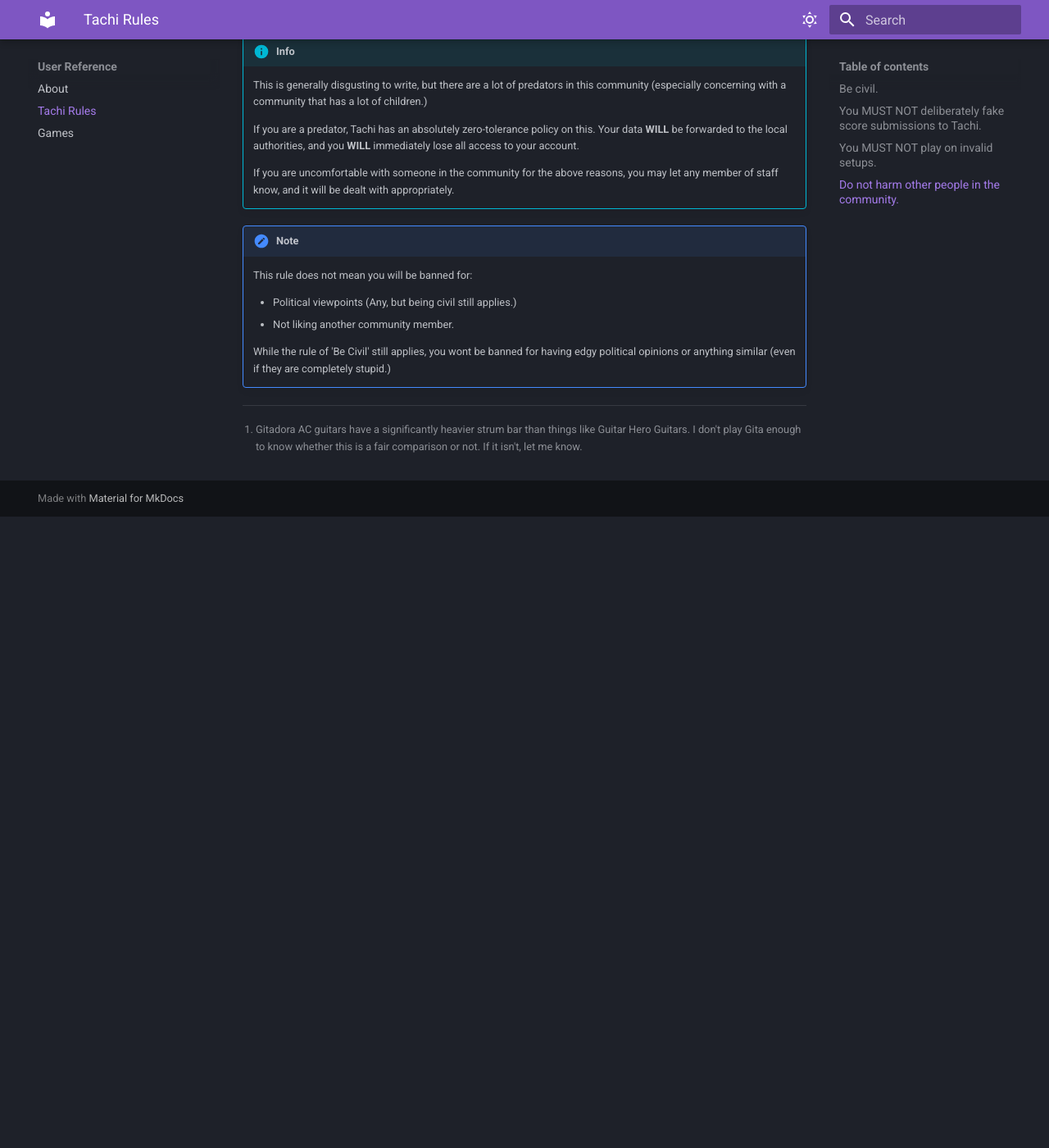
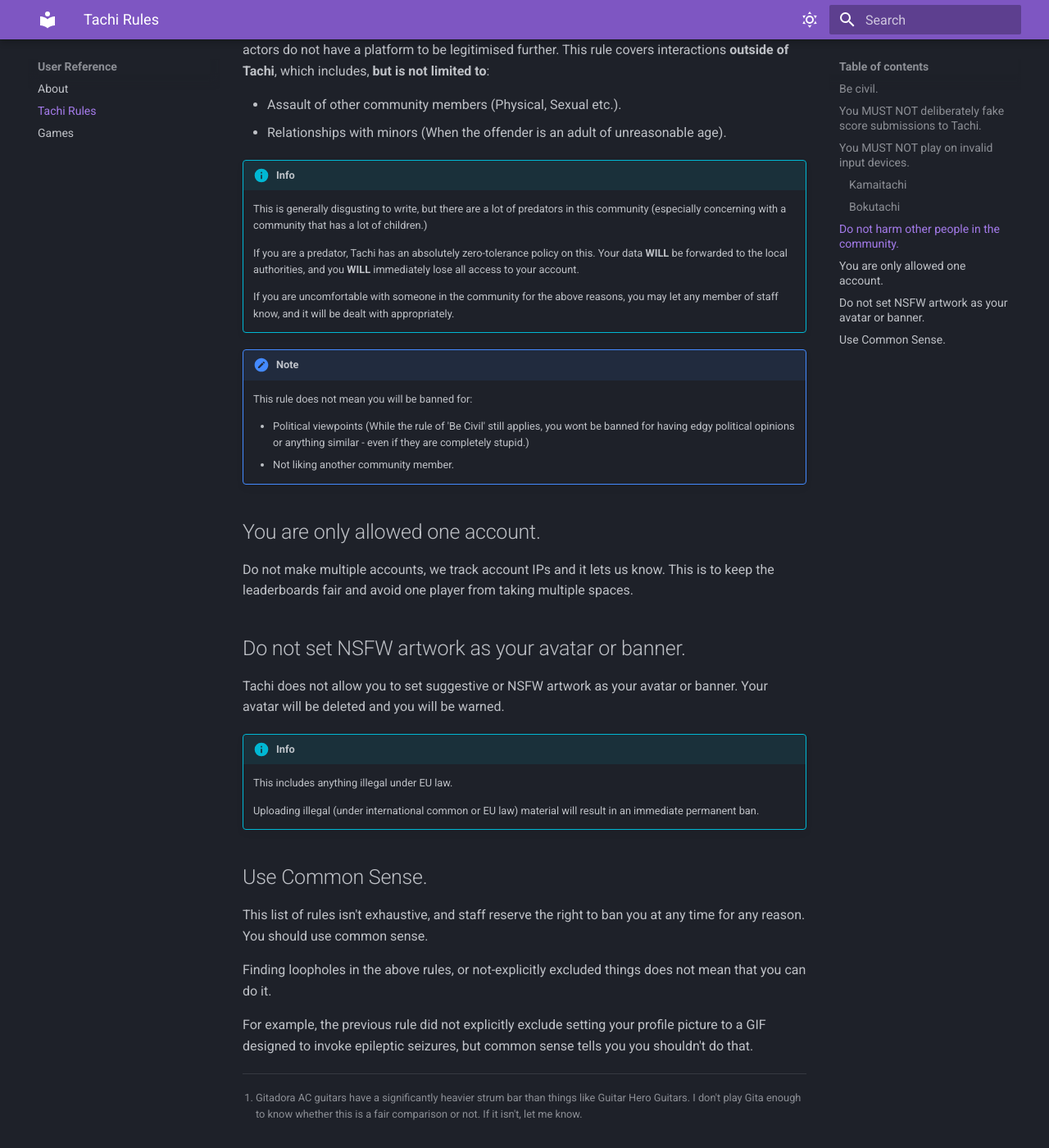
Before and after one commit to zkrising/Tachi, an MkDocs documentation site: the page built from docs/docs/user/rules.md, in a window 1280 px wide and 1400 px high, scrolled down 2341 px. Shown: the whole window at 82% size. Built offline with MkDocs 1.6.1 and Material for MkDocs 9.7.7, drawn with Linux system fonts in a browser that asks for light colours; before the commit the page ends 2971 px from its top, so only the background shows below that; some of the changed text lies outside the part shown.

Commit message:
tidy up rules

```diff
--- a/docs/docs/user/rules.md
+++ b/docs/docs/user/rules.md
@@ -43,7 +43,7 @@
 	You do not get a second chance. If you fake scores, you
 	revoke all access to the tracker.
 
-## You **MUST NOT** play on invalid setups.
+## You **MUST NOT** play on invalid input devices.
 
 Games on Tachi have specific requirements for what kind of
 setups are 'legitimate'. That means that you **SHOULD NOT**
@@ -53,6 +53,8 @@
 This is to keep everyone on a level playing field.
 
 The valid input devices are listed below.
+
+### Kamaitachi
 
 | Game | Devices | Justifications |
 | :: | :: | :: |
@@ -65,8 +67,15 @@
 | DDR | Any *reasonable* Pad | There are lots of DDR pads, as long as it has four panels and you have to step on it, it's probably fine. Keyboard play is not allowed for obvious reasons. |
 | GITADORA (Dora) | Any *reasonable* Drum Kit | There are lots of drum kits. Use common-sense. Keyboard play is not allowed for obvious reasons. |
 | GITADORA (Gita) | Any *reasonable* Guitar | That just means no keyboard play, really.[^1] |
+| CHUNITHM | Cabinet, Any AC-Size Controller | Keyboard play is not allowed, etc. |
+
+### Bokutachi
+
+| Game | Devices | Justifications |
 | unnamed_sdvx_clone | Same as SDVX | Keyboard play is not allowed, etc. |
-| BMS | Keyboard, any IIDX Controller | Keyboard play is allowed for BMS. |
+| BMS (7K) | Keyboard, any IIDX Controller | Keyboard play is allowed for BMS 7K. |
+| BMS (14K) | any two IIDX Controllers | Keyboard play is **NOT** allowed for BMS 14K. |
+
 
 ## Do not harm other people in the community.
 
@@ -77,7 +86,7 @@
 a platform to be legitimised further. This rule covers
 interactions **outside of Tachi**, which includes, **but is not limited to**:
 
-- Assault of other community members (Physical or Sexual).
+- Assault of other community members (Physical, Sexual etc.).
 - Relationships with minors (When the offender is an adult of unreasonable age).
 
 !!! info
@@ -97,16 +106,43 @@
 !!! note
 	This rule does not mean you will be banned for:
 
-	- Political viewpoints (Any, but being civil still applies.)
+	- Political viewpoints (While the rule of 'Be Civil' still applies, you
+	wont be banned for having edgy political opinions
+	or anything similar - even if they are completely
+	stupid.)
 	- Not liking another community member.
-
-	While the rule of 'Be Civil' still applies, you
-	wont be banned for having edgy political opinions
-	or anything similar (even if they are completely
-	stupid.)
 
 
 
+## You are only allowed one account.
 
+Do not make multiple accounts, we track account IPs and it
+lets us know. This is to keep the leaderboards fair
+and avoid one player from taking multiple spaces.
+
+## Do not set NSFW artwork as your avatar or banner.
+
+Tachi does not allow you to set suggestive or NSFW
+artwork as your avatar or banner. Your avatar will be
+deleted and you will be warned.
+
+!!! info
+	This includes anything illegal under EU law.
+
+	Uploading illegal (under international common or EU law)
+	material will result in an immediate permanent ban.
+
+## Use Common Sense.
+
+This list of rules isn't exhaustive, and staff reserve the
+right to ban you at any time for any reason. You should use
+common sense.
+
+Finding loopholes in the above rules, or not-explicitly
+excluded things does not mean that you can do it.
+
+For example, the previous rule did not explicitly exclude
+setting your profile picture to a GIF designed to invoke
+epileptic seizures, but common sense tells you you shouldn't do that.
 
 [^1]: Gitadora AC guitars have a significantly heavier strum bar than things like Guitar Hero Guitars. I don't play Gita enough to know whether this is a fair comparison or not. If it isn't, let me know.
```
Also changed, not shown: docs/docs/index.md (+10 -4 lines), docs/docs/user/games.md (+4 -3 lines).
